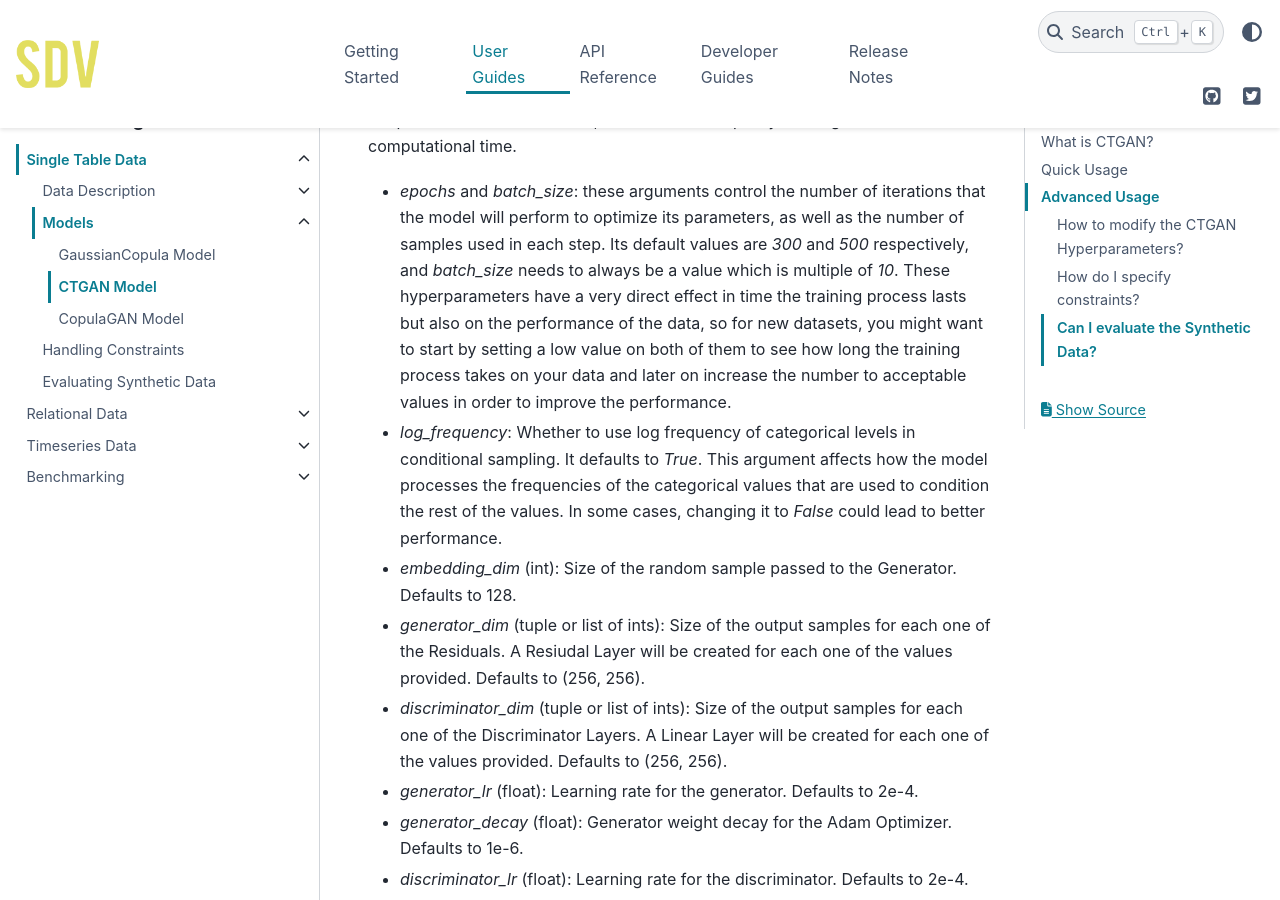
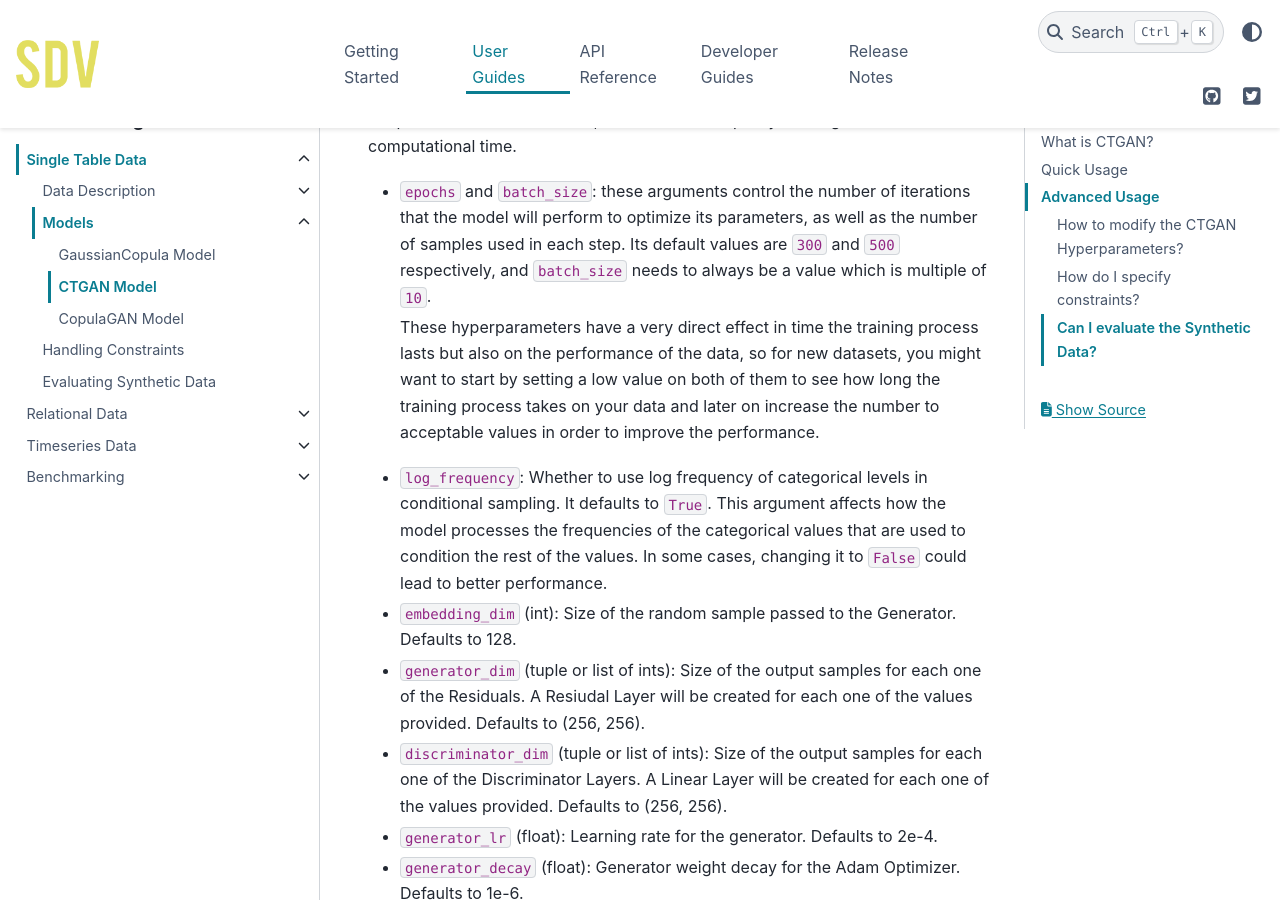
Before and after one commit to sdv-dev/SDV, a Sphinx documentation site: the page built from docs/user_guides/single_table/ctgan.rst, in a window 1280 px wide and 900 px high, scrolled down 7508 px. Built offline with Sphinx 7.4.7 and the PyData theme 0.15.4, drawn with Linux system fonts in a browser that asks for light colours.

```diff
--- a/docs/user_guides/single_table/ctgan.rst
+++ b/docs/user_guides/single_table/ctgan.rst
@@ -350,42 +350,53 @@ of additional hyperparameters that control its learning behavior and can
 impact on the performance of the model, both in terms of quality of the
 generated data and computational time.
 
--   `epochs` and `batch_size`: these arguments control the number of
+-   ``epochs`` and ``batch_size``: these arguments control the number of
     iterations that the model will perform to optimize its parameters,
     as well as the number of samples used in each step. Its default
-    values are `300` and `500` respectively, and `batch_size` needs to
-    always be a value which is multiple of `10`. These hyperparameters
-    have a very direct effect in time the training process lasts but
-    also on the performance of the data, so for new datasets, you might
-    want to start by setting a low value on both of them to see how long
-    the training process takes on your data and later on increase the
-    number to acceptable values in order to improve the performance.
--   `log_frequency`: Whether to use log frequency of categorical levels
-    in conditional sampling. It defaults to `True`. This argument affects
-    how the model processes the frequencies of the categorical values that
-    are used to condition the rest of the values. In some cases, changing
-    it to `False` could lead to better performance.
--   `embedding_dim` (int): Size of the random sample passed to the
+    values are ``300`` and ``500`` respectively, and ``batch_size`` needs
+    to always be a value which is multiple of ``10``.
+
+    These hyperparameters have a very direct effect in time the training
+    process lasts but also on the performance of the data, so for new
+    datasets, you might want to start by setting a low value on both of
+    them to see how long the training process takes on your data and later
+    on increase the number to acceptable values in order to improve the
+    performance.
+
+-   ``log_frequency``: Whether to use log frequency of categorical levels
+    in conditional sampling. It defaults to ``True``.
+    This argument affects how the model processes the frequencies of the
+    categorical values that are used to condition the rest of the values.
+    In some cases, changing it to ``False`` could lead to better performance.
+
+-   ``embedding_dim`` (int): Size of the random sample passed to the
     Generator. Defaults to 128.
--   `generator_dim` (tuple or list of ints): Size of the output samples for
+
+-   ``generator_dim`` (tuple or list of ints): Size of the output samples for
     each one of the Residuals. A Resiudal Layer will be created for each
     one of the values provided. Defaults to (256, 256).
--   `discriminator_dim` (tuple or list of ints): Size of the output samples for
+
+-   ``discriminator_dim`` (tuple or list of ints): Size of the output samples for
     each one of the Discriminator Layers. A Linear Layer will be created
     for each one of the values provided. Defaults to (256, 256).
--   `generator_lr` (float): Learning rate for the generator. Defaults to 2e-4.
--   `generator_decay` (float): Generator weight decay for the Adam Optimizer.
+
+-   ``generator_lr`` (float): Learning rate for the generator. Defaults to 2e-4.
+
+-   ``generator_decay`` (float): Generator weight decay for the Adam Optimizer.
     Defaults to 1e-6.
--   `discriminator_lr` (float): Learning rate for the discriminator.
+
+-   ``discriminator_lr`` (float): Learning rate for the discriminator.
     Defaults to 2e-4.
--   `discriminator_decay` (float): Discriminator weight decay for the Adam
+
+-   ``discriminator_decay`` (float): Discriminator weight decay for the Adam
     Optimizer. Defaults to 1e-6.
--   `discriminator_steps` (int): Number of discriminator updates to do for
+
+-   ``discriminator_steps`` (int): Number of discriminator updates to do for
     each generator update. From the WGAN paper: https://arxiv.org/abs/1701.07875.
     WGAN paper default is 5. Default used is 1 to match original CTGAN
     implementation.
--   `verbose`: Whether to print fit progress on stdout. Defaults to
-    `False`.
+
+-   ``verbose``: Whether to print fit progress on stdout. Defaults to ``False``.
 
 .. warning::
 
--- a/docs/user_guides/single_table/tvae.rst
+++ b/docs/user_guides/single_table/tvae.rst
@@ -36,7 +36,7 @@ that applied for placements during the year 2020.
 
     In order to follow this guide you need to have ``tvae`` installed on
     your system. If you have not done it yet, please install ``tvae`` now
-    by executing the command ``pip install sdv[tvae]`` in a terminal.
+    by executing the command ``pip install sdv`` in a terminal.
 
 .. ipython:: python
     :okwarning:
```
Also changed, not shown: docs/user_guides/single_table/copulagan.rst (+34 -23 lines), 5 other files.
